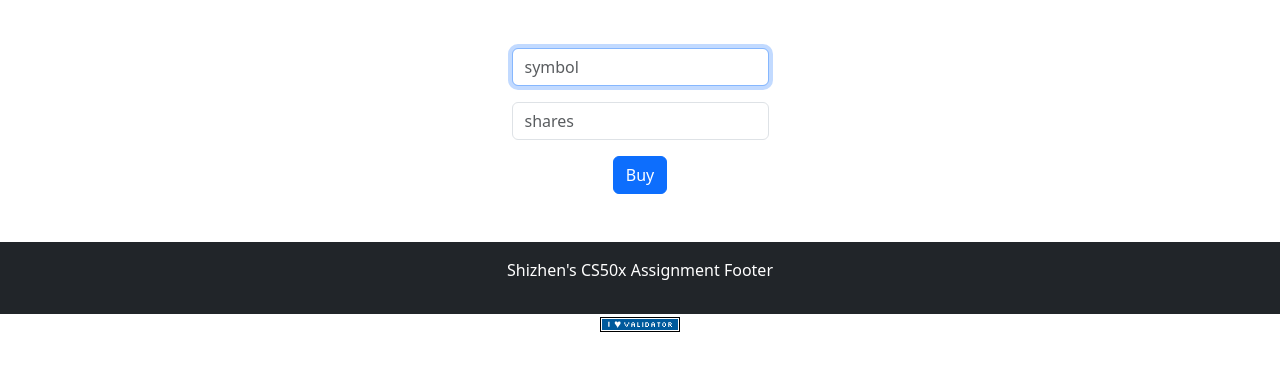
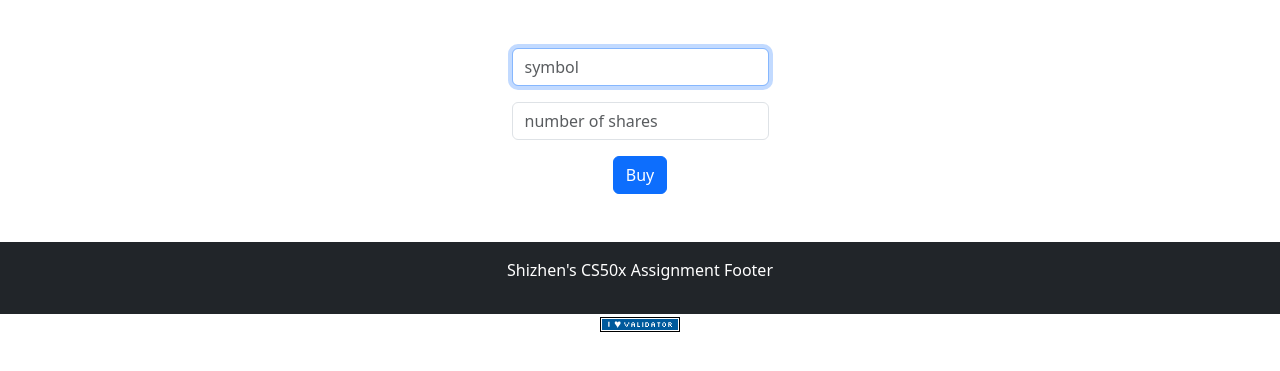
Before and after one commit to shiverin/finance, a Flask app: page /buy in a window 1280 px wide. Shown: the part 76-447 px from the top of the page. Run offline with Flask 3, Linux system fonts and the light colour scheme; the visitor is signed in with stand-in values (Sample User, id 1); some libraries are stand-ins or nearby versions.

Commit message:
Initial commit

```diff
--- a/templates/buy.html
+++ b/templates/buy.html
@@ -10,7 +10,7 @@
         <input autocomplete="off" autofocus class="form-control mx-auto w-auto" name="symbol" placeholder="symbol" type="text">
     </div>
     <div class="mb-3">
-        <input class="form-control mx-auto w-auto" name="shares" placeholder="shares" type="number">
+        <input class="form-control mx-auto w-auto" name="shares" placeholder="number of shares" type="number">
     </div>
     <button class="btn btn-primary" type="submit">Buy</button>
 </form>
```
